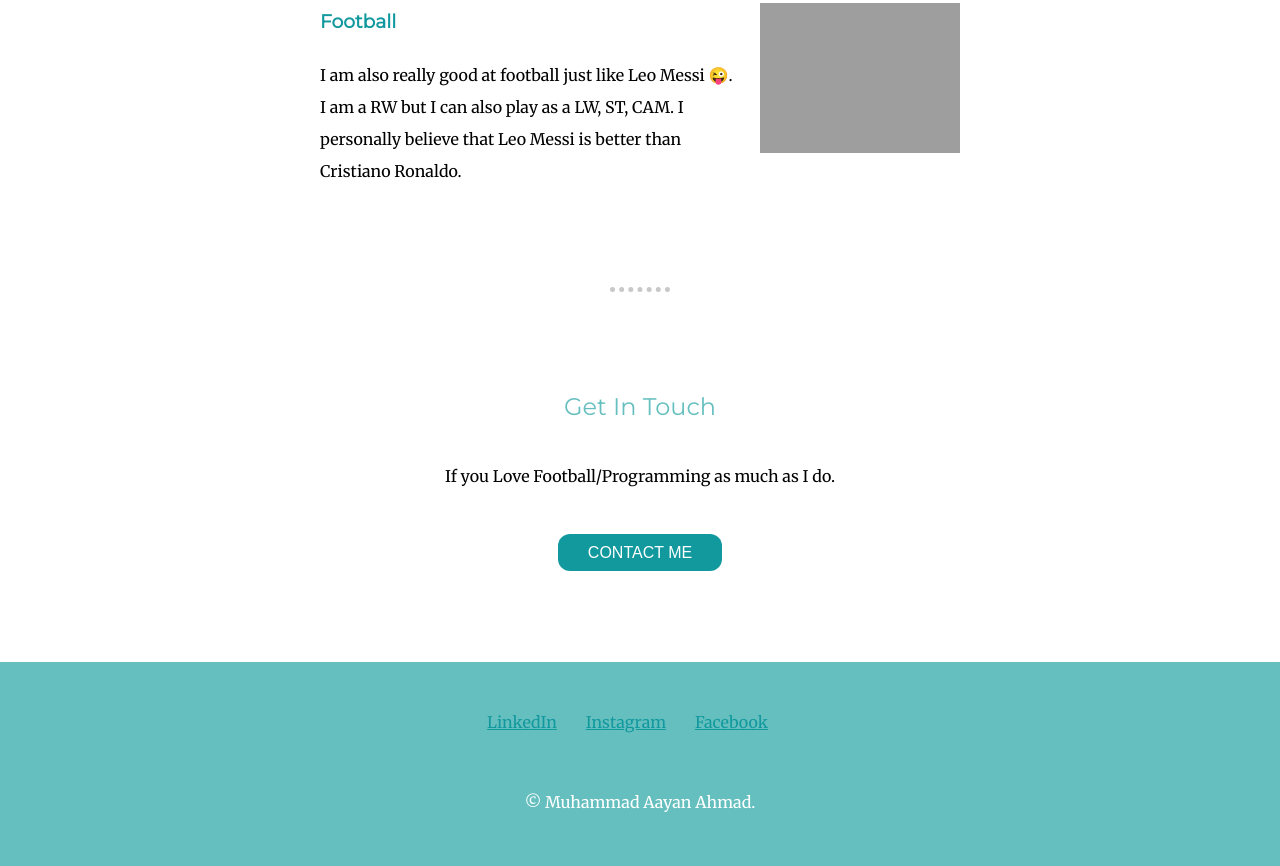
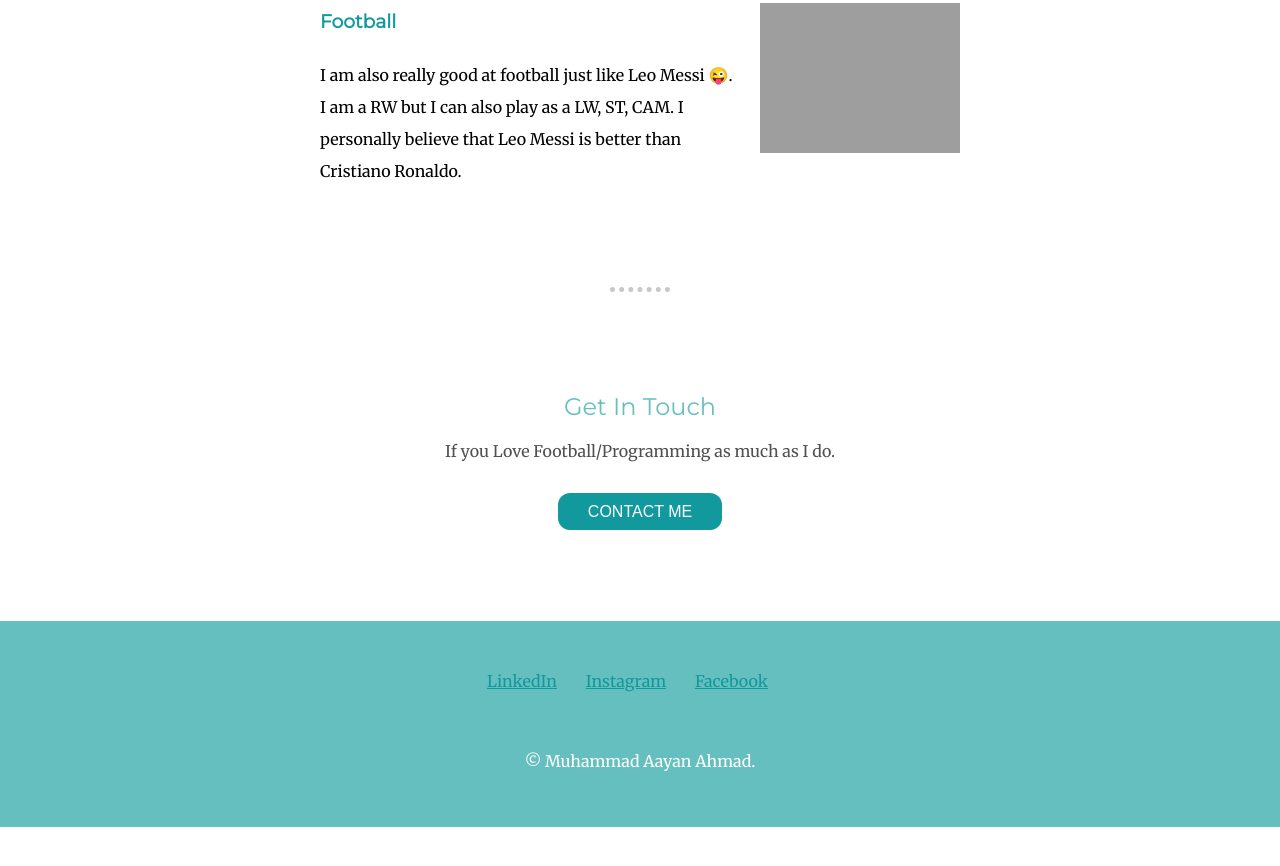
Before and after one commit to Aayan-Ahmad/myself, a plain HTML site: page index.html in a window 1280 px wide. Shown: the part 1886-2752 px from the top of the page. After the commit the page ends 2713 px from the top, so only its background shows below. Drawn offline with Linux system fonts and the light colour scheme; grey boxes are pictures that could not be loaded.

Commit message:
Update styles.css

```diff
--- a/css/styles.css
+++ b/css/styles.css
@@ -53,6 +53,9 @@ hr
 .bellow-contact-me
 {
   margin-top: 45px;
+  color: #505050;
+  width: 50%;
+  margin: auto;
 }
 .bellow-header
 {
```
